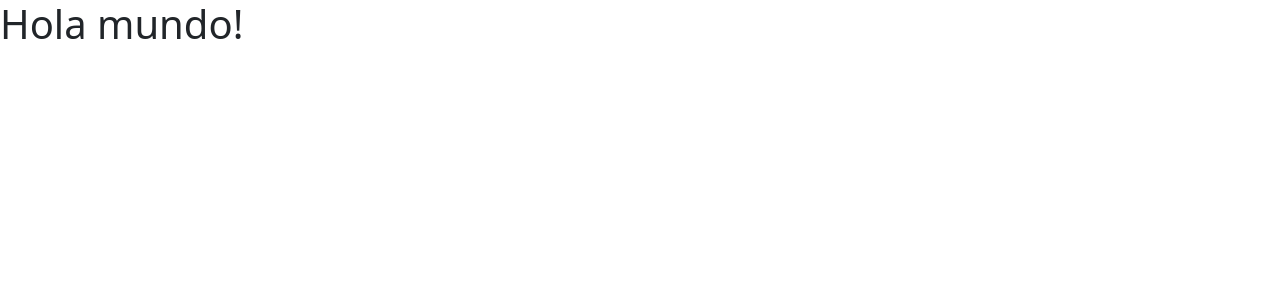
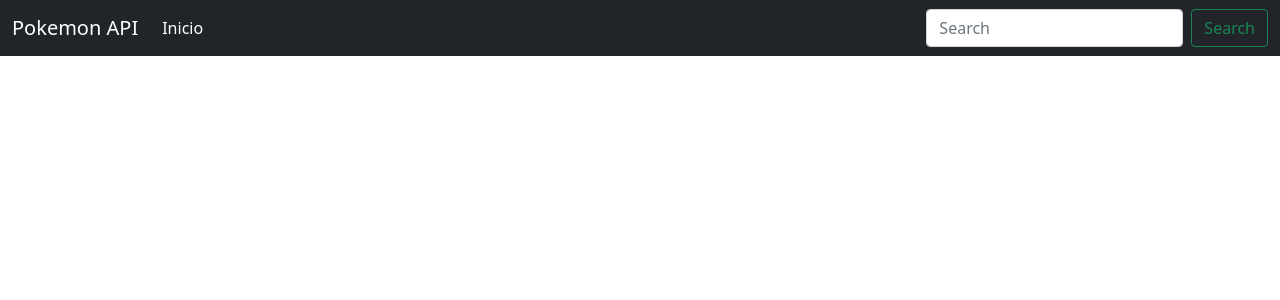
Before and after one commit to kalg12/pokeAPI, a React (Create React App) app in the folder pokeapi/: page / in a window 1280 px wide. Shown: the top 300 px of the page. Built offline with nearby package versions, Linux system fonts and the light colour scheme.

Commit message:
Navbar added

```diff
--- a/pokeapi/src/App.js
+++ b/pokeapi/src/App.js
@@ -1,7 +1,9 @@
+import Navbar from "./components/navbar/Navbar";
+
 function App() {
   return (
     <div className="App">
-      <h1>Hola mundo!</h1>
+      <Navbar />
     </div>
   );
 }
--- /dev/null
+++ b/pokeapi/src/components/navbar/Navbar.jsx
@@ -0,0 +1,27 @@
+import React from 'react'
+
+const Navbar = () => {
+    return (
+        <nav className="navbar navbar-expand-lg navbar-dark bg-dark">
+            <div className="container-fluid">
+                <a className="navbar-brand" href="/">Pokemon API</a>
+                <button className="navbar-toggler" type="button" data-bs-toggle="collapse" data-bs-target="#navbarSupportedContent" aria-controls="navbarSupportedContent" aria-expanded="false" aria-label="Toggle navigation">
+                    <span className="navbar-toggler-icon" />
+                </button>
+                <div className="collapse navbar-collapse" id="navbarSupportedContent">
+                    <ul className="navbar-nav me-auto mb-2 mb-lg-0">
+                        <li className="nav-item">
+                            <a className="nav-link active" aria-current="page" href="/">Inicio</a>
+                        </li>
+                    </ul>
+                    <form className="d-flex">
+                        <input className="form-control me-2" type="search" placeholder="Search" aria-label="Search" />
+                        <button className="btn btn-outline-success" type="submit">Search</button>
+                    </form>
+                </div>
+            </div>
+        </nav>
+    )
+}
+
+export default Navbar
```
Also changed, not shown: pokeapi/src/components/home/Home.jsx (added).
